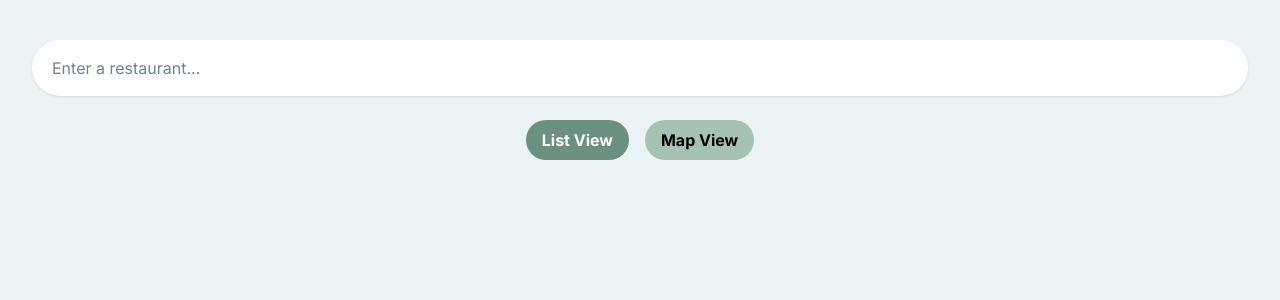
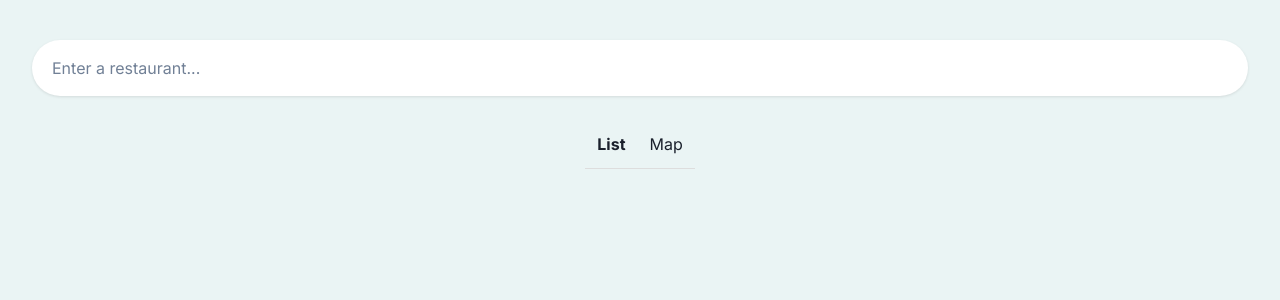
Before and after one commit to sumedhkane03/smartbytes-henhacks25, a Next.js app: page /dashboard in a window 1280 px wide. Shown: the top 300 px of the page. Built offline with nearby package versions, Linux system fonts and the light colour scheme; grey boxes are pictures that could not be loaded.

Commit message:
Overwrote conflicting files from main

```diff
--- a/package.json
+++ b/package.json
@@ -21,6 +21,7 @@
     "next-auth": "^4.24.6",
     "react": "^18.2.0",
     "react-dom": "^18.2.0",
+    "react-icons": "^5.5.0",
     "typescript": "^5.3.3"
   },
   "devDependencies": {
--- a/src/app/dashboard/page.tsx
+++ b/src/app/dashboard/page.tsx
@@ -1,17 +1,17 @@
 "use client";
-
 import React, { useState } from "react";
-import { Input } from "@chakra-ui/input";
+import { Input } from "@chakra-ui/react";
 import { useRouter } from "next/navigation";
 import Card from "../../components/card"; // adjust path if necessary
 import "./page.css";
 
 // Import local images from /src/app/images
-import mcdBanner from "../images/mcdonalds-banner.jpeg";
-import mcdLogo from "../images/mcdonalds-logo.png";
+import mcdBanner from "@/public/images/mcdonalds-banner.jpeg";
+import mcdLogo from "@/public/images/mcdonalds-logo.png";
 
 export default function SimpleSearchPage() {
   const [searchQuery, setSearchQuery] = useState("");
+  const [activeTab, setActiveTab] = useState("list");
   const router = useRouter();
 
   return (
@@ -29,21 +29,45 @@ export default function SimpleSearchPage() {
         </div>
       </div>
 
-      {/* Toggle Container */}
-      <div className="toggle-container">
+      {/* Tab Navigation */}
+      <div
+        style={{
+          display: "flex",
+          justifyContent: "center",
+          borderBottom: "1px solid #ddd",
+        }}
+      >
         <button
-          className="toggle-button active"
-          onClick={() => router.push("/dashboard")}
-          style={{ color: "white" }}
+          style={{
+            flex: 1,
+            padding: "12px",
+            textAlign: "center",
+            fontWeight: activeTab === "list" ? "bold" : "normal",
+            borderBottom: activeTab === "list" ? "3px solid black" : "none",
+            background: "none",
+            border: "none",
+            fontSize: "16px",
+            cursor: "pointer",
+          }}
+          onClick={() => setActiveTab("list")}
         >
-          List View
+          List
         </button>
         <button
-          className="toggle-button"
-          onClick={() => router.push("/map")}
-          style={{ color: "black" }}
+          style={{
+            flex: 1,
+            padding: "12px",
+            textAlign: "center",
+            fontWeight: activeTab === "map" ? "bold" : "normal",
+            borderBottom: activeTab === "map" ? "3px solid black" : "none",
+            background: "none",
+            border: "none",
+            fontSize: "16px",
+            cursor: "pointer",
+          }}
+          onClick={() => setActiveTab("map")}
         >
-          Map View
+          Map
         </button>
       </div>
 
```
Also changed, not shown: 1 other file (tests, documents, lock files or other folders).
